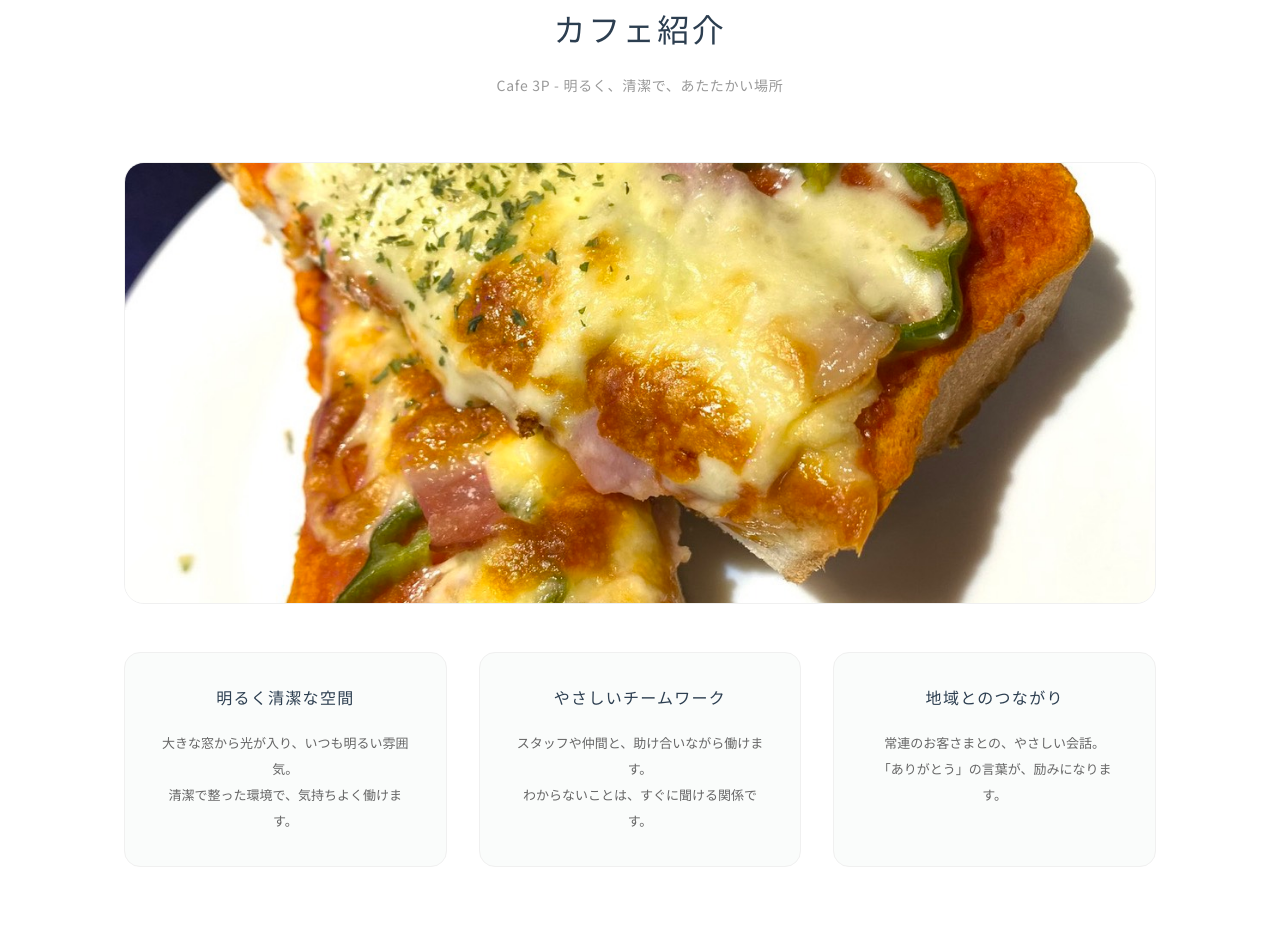
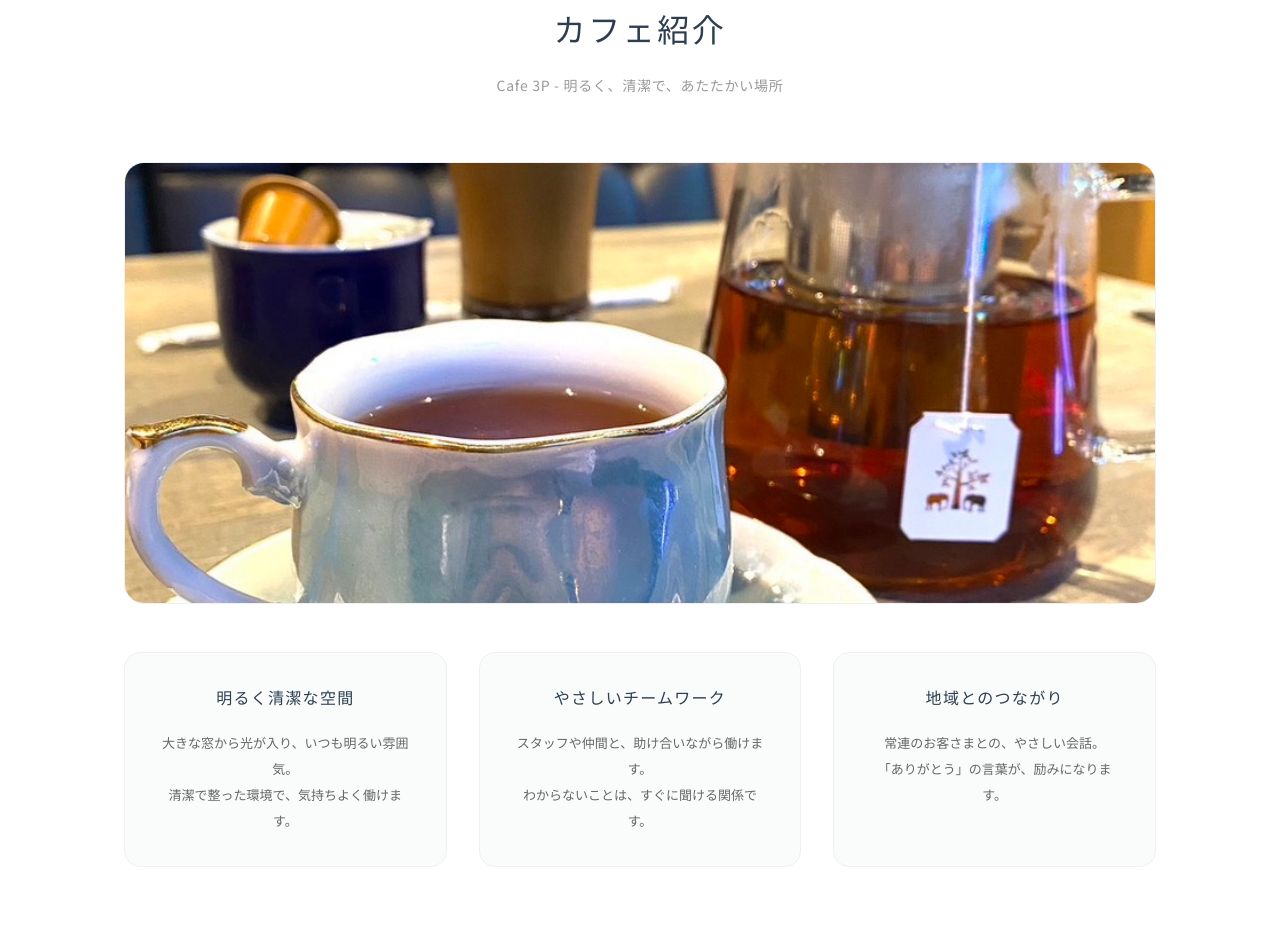
Before and after one commit to mayu-cloud/202601161640LAKILAKI, a plain HTML site: page index.html in a window 1280 px wide. Shown: the part 5216-6144 px from the top of the page. Drawn offline with Linux system fonts and the light colour scheme; a web font is replaced by a local one.

Commit message:
Update index.html

```diff
--- a/index.html
+++ b/index.html
@@ -289,7 +289,7 @@
             <p class="section-lead">Cafe 3P - 明るく、清潔で、あたたかい場所</p>
 
             <div class="cafe-hero">
-                <img src="S__9445385_0.jpg" alt="Cafe 3Pの店内">
+                <img src="cafe-tea.jpg" alt="Cafe 3Pの店内">
             </div>
 
             <div class="cafe-features">
```
